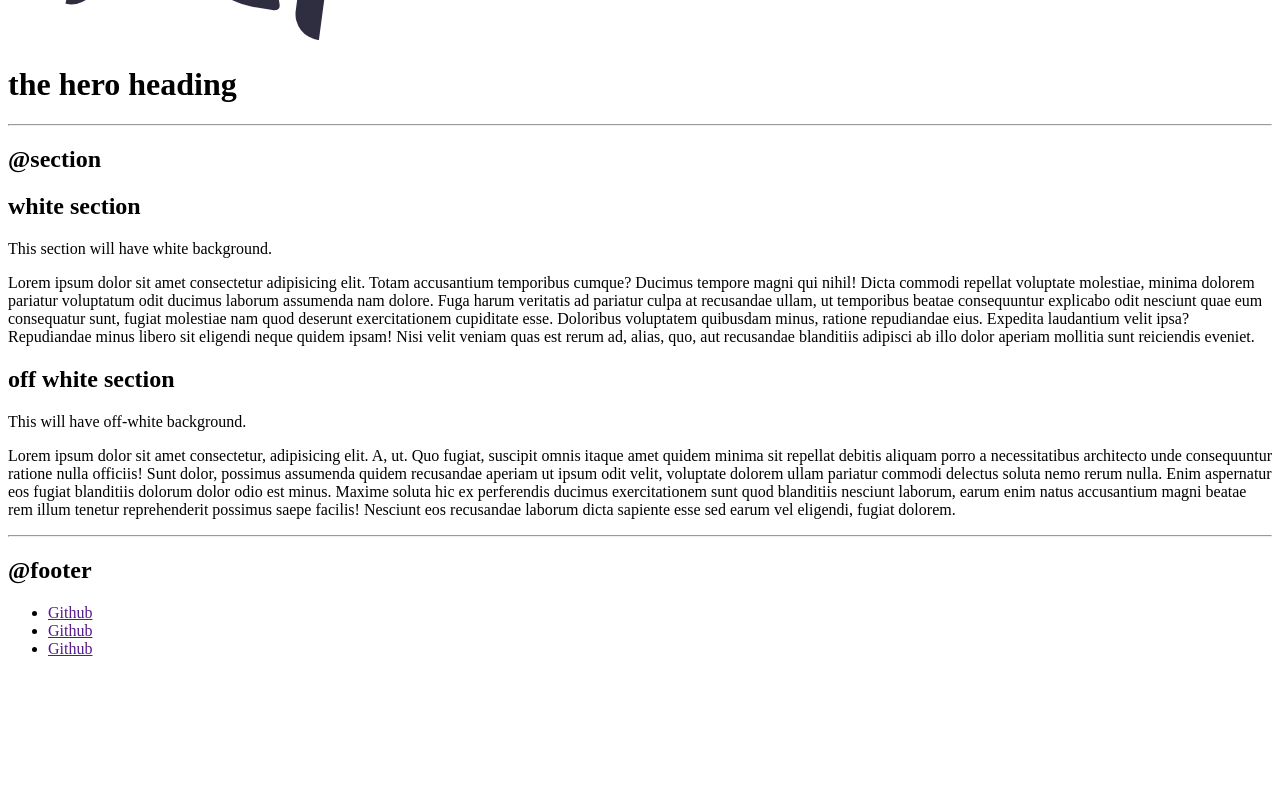
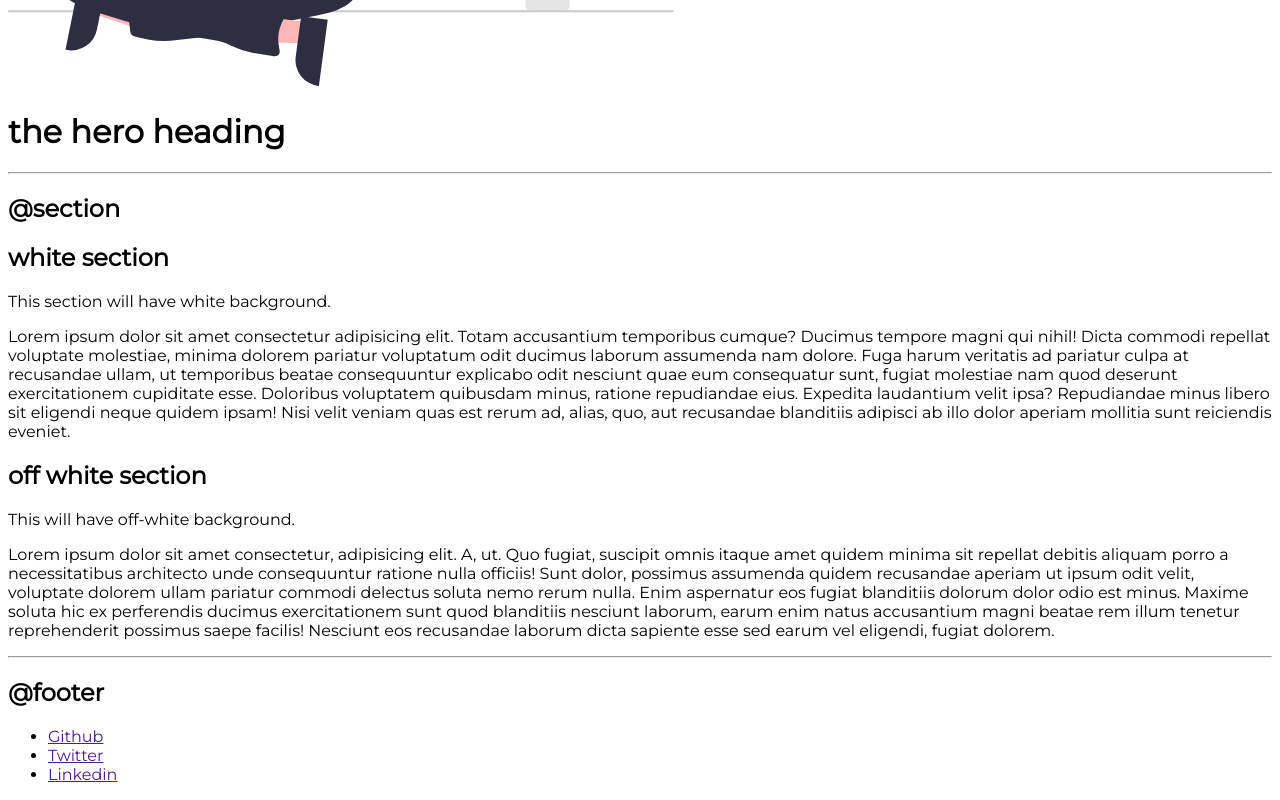
Before and after one commit to linkinsunil/less-ugly-ui, a plain HTML site: page index.html in a window 1280 px wide. Shown: the part 1996-2796 px from the top of the page. Before the commit the page ends 2670 px from the top, so only its background shows below. Drawn offline with Linux system fonts and the light colour scheme.

Commit message:
wip imported font in css

```diff
--- a/index.html
+++ b/index.html
@@ -5,6 +5,7 @@
     <meta http-equiv="X-UA-Compatible" content="IE=edge">
     <meta name="viewport" content="width=device-width, initial-scale=1.0">
     <title>Component Library</title>
+    <link rel="stylesheet" href="styles.css">
 </head>
 <body>
     <h1>Neat component library</h1>
@@ -120,10 +121,10 @@
                     <a href="" class="link">Github</a>
                 </li>
                 <li class="list-item-inline">
-                    <a href="" class="link">Github</a>
+                    <a href="" class="link">Twitter</a>
                 </li>
                 <li class="list-item-inline">
-                    <a href="" class="link">Github</a>
+                    <a href="" class="link">Linkedin</a>
                 </li>
             </ul>
         </div>
--- /dev/null
+++ b/styles.css
@@ -0,0 +1,5 @@
+@import url('https://fonts.googleapis.com/css2?family=Montserrat&display=swap');
+
+body{
+    font-family: 'Montserrat', sans-serif;
+}
```
